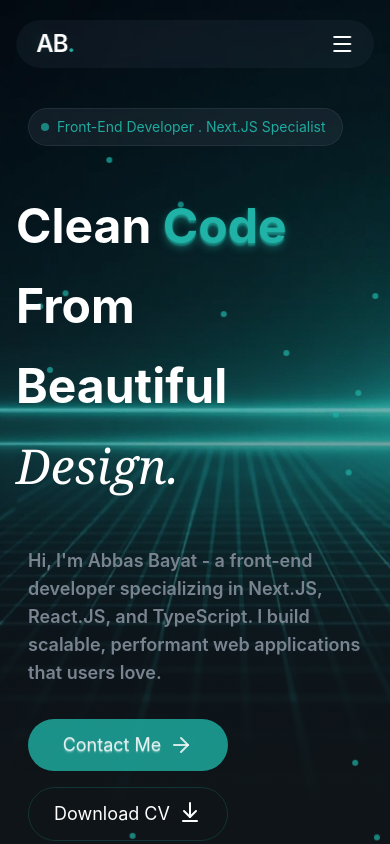
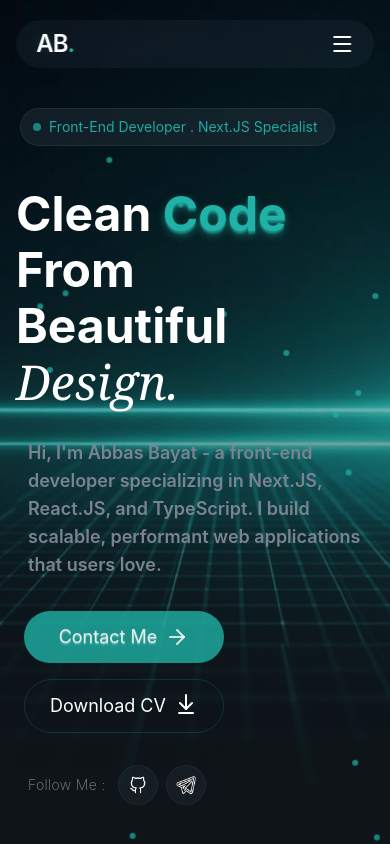
Before and after one commit to abbasbayat0/portfolio, a React (Vite) app: page / in a window 390 px wide. Built offline with nearby package versions, Linux system fonts and the light colour scheme.

Commit message:
do some responsive things

```diff
--- a/src/components/About/RightSide.tsx
+++ b/src/components/About/RightSide.tsx
@@ -4,7 +4,7 @@ const RightSide = () => {
   return (
     <div className="flex flex-wrap items-center justify-center gap-6 lg:w-1/2 lg:justify-end">
       {/* CLEAN */}
-      <div className="h-52 w-11/12 rounded-xl border border-gray-800 bg-[#141C21] px-5 py-6 md:w-[45%]">
+      <div className="h-52 w-11/12 min-[500px]:w-8/12 sm:w-[45%] rounded-xl border border-gray-800 bg-[#141C21] px-5 py-6 md:w-[45%]">
         <div className="flex h-12 w-12 items-center justify-center rounded-2xl bg-[#163A3C]/40 transition duration-300 hover:bg-[#163a3c]/70">
           <CodeXml className="text-[#20B2A6]" />
         </div>
@@ -17,7 +17,7 @@ const RightSide = () => {
       </div>
 
       {/* PERF */}
-      <div className="h-52 w-11/12 rounded-xl border border-gray-800 bg-[#141C21] px-5 py-6 md:w-[45%]">
+      <div className="h-52 w-11/12 min-[500px]:w-8/12 sm:w-[45%] rounded-xl border border-gray-800 bg-[#141C21] px-5 py-6 md:w-[45%]">
         <div className="flex h-12 w-12 items-center justify-center rounded-2xl bg-[#163A3C]/40 transition duration-300 hover:bg-[#163a3c]/70">
           <Rocket className="text-[#20B2A6]" />
         </div>
@@ -30,7 +30,7 @@ const RightSide = () => {
       </div>
 
       {/* COLLABORATION */}
-      <div className="h-52 w-11/12 rounded-xl border border-gray-800 bg-[#141C21] px-5 py-6 md:w-[45%]">
+      <div className="h-52 w-11/12 min-[500px]:w-8/12 sm:w-[45%] rounded-xl border border-gray-800 bg-[#141C21] px-5 py-6">
         <div className="flex h-12 w-12 items-center justify-center rounded-2xl bg-[#163A3C]/40 transition duration-300 hover:bg-[#163a3c]/70">
           <UserSearch className="text-[#20B2A6]" />
         </div>
@@ -43,7 +43,7 @@ const RightSide = () => {
       </div>
 
       {/* INNOVATION */}
-      <div className="h-52 w-11/12 rounded-xl border border-gray-800 bg-[#141C21] px-5 py-6 md:w-[45%]">
+      <div className="h-52 w-11/12 min-[500px]:w-8/12 sm:w-[45%] rounded-xl border border-gray-800 bg-[#141C21] px-5 py-6 md:w-[45%]">
         <div className="flex h-12 w-12 items-center justify-center rounded-2xl bg-[#163A3C]/40 transition duration-300 hover:bg-[#163a3c]/70">
           <Lightbulb className="text-[#20B2A6]" />
         </div>
--- a/src/components/Hero/Image.tsx
+++ b/src/components/Hero/Image.tsx
@@ -9,8 +9,8 @@ const Image = () => {
         />
 
         {/* EXP */}
-        <div className="md:py-auto md:px-auto absolute -top-1/12 left-0 flex animate-[ex_3s_ease-in-out_infinite] items-center justify-center rounded-xl border border-[#1a2329] bg-[#1a2329]/50 px-2 py-2 backdrop-blur-xs min-[500px]:-top-8 min-[500px]:-left-5 min-[870px]:top-0 md:-top-10 md:h-20 md:w-24">
-          <p className="font-inter text-sm font-extralight tracking-wide text-white/60 md:text-xs">
+        <div className="md:py-auto md:px-auto absolute -top-1/12 left-0 flex animate-[ex_3s_ease-in-out_infinite] items-center justify-center rounded-xl border border-[#1a2329] bg-[#1a2329]/50 px-1 py-1 backdrop-blur-xs min-[500px]:-top-8 min-[500px]:-left-5 min-[870px]:top-0 md:-top-10 md:h-20 md:w-24">
+          <p className="font-inter text-xs font-extralight tracking-wide text-white/60">
             <span className="text-2xl font-bold text-[#20B2A6] md:text-3xl">
               2+
             </span>{" "}
--- a/src/components/Hero/Texts.tsx
+++ b/src/components/Hero/Texts.tsx
@@ -5,7 +5,7 @@ const Texts = () => {
   return (
     <section className="md:max-w-1/2 md:min-w-1/2">
       {/* badge of frontend */}
-      <div className="relative mt-5 inline-block rounded-full border border-gray-600/30 bg-gray-600/20 px-4 py-2 backdrop-blur-[2px]">
+      <div className="relative -ml-2 md:ml-0 mt-5 inline-block rounded-full border border-gray-600/30 bg-gray-600/20 px-4 py-2 backdrop-blur-[2px]">
         <div className="absolute top-3.5 left-3 h-2 w-2 animate-pulse rounded-full bg-[#1FABA0]"></div>
         <p className="font-inter ml-3 text-sm text-[#1faba0]">
           Front-End Developer . Next.JS Specialist
@@ -14,7 +14,7 @@ const Texts = () => {
 
       {/* main text */}
       <div className="mt-8 p-2 md:p-0">
-        <p className="font-inter -ml-5 text-5xl leading-20 font-bold text-white md:ml-0 md:text-7xl">
+        <p className="font-inter -ml-5 text-5xl leading-14 md:leading-20 font-bold text-white md:ml-0 md:text-7xl">
           Clean{" "}
           <span className="text-[#20B2A6] text-shadow-lg/50 text-shadow-[#20b2a6]">
             Code
@@ -25,7 +25,7 @@ const Texts = () => {
       </div>
 
       {/* description */}
-      <div className="mt-8 md:w-9/12">
+      <div className="mt-5 md:mt-8 md:w-9/12">
         <p className="font-sans text-lg font-semibold text-[#7a8491]">
           Hi, I'm Abbas Bayat - a front-end developer specializing in Next.JS,
           React.JS, and TypeScript. I build scalable, performant web
@@ -34,7 +34,7 @@ const Texts = () => {
       </div>
 
       {/* buttons */}
-      <div className="mt-8 flex flex-col gap-4 min-[500px]:flex-row md:gap-2">
+      <div className="mt-8 flex -ml-1 flex-col gap-4 min-[500px]:flex-row md:gap-2">
         {/* contact */}
         <Button className="flex w-50 items-center justify-center py-3 text-lg text-white/80 hover:text-white min-[850px]:w-40 md:text-[14px] lg:text-base lg:font-semibold">
           <div className="flex gap-2">
```
